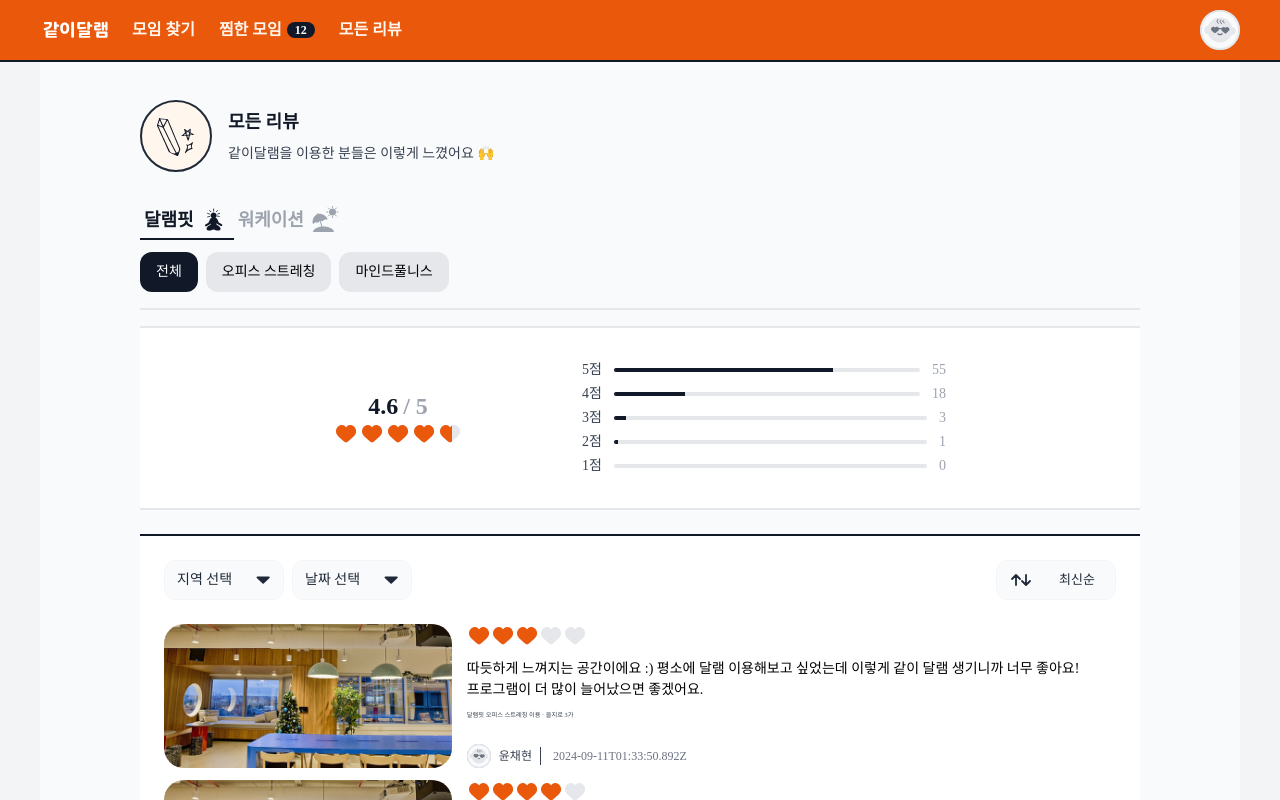
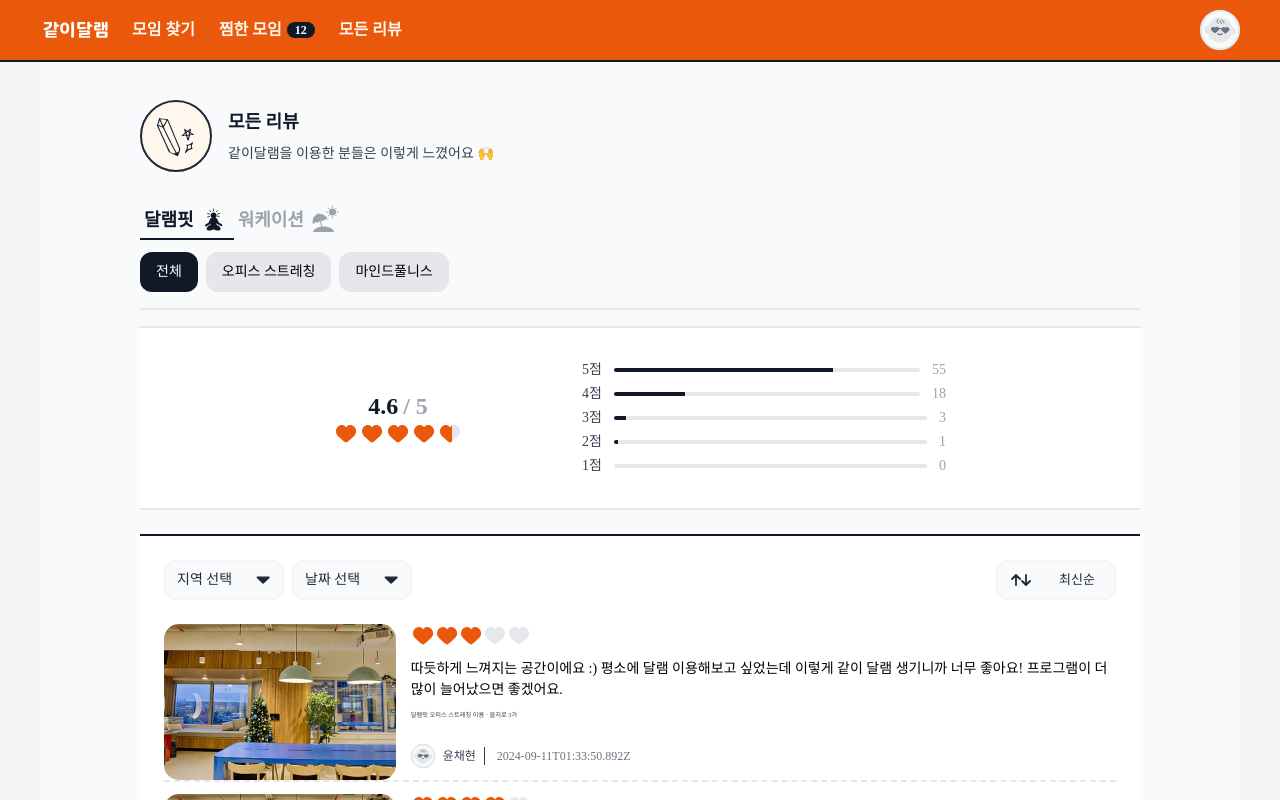
Before and after one commit to INtiful/SootheWithMe, a Next.js app: page /reviews in a window 1280 px wide. Shown: the top 800 px of the page. Built offline with nearby package versions, Linux system fonts and the light colour scheme; a web font is replaced by a local one.

Commit message:
[KAN-27] style: Review 컴포넌트 스타일 수정

```diff
--- a/src/app/components/Review/Review.tsx
+++ b/src/app/components/Review/Review.tsx
@@ -25,11 +25,11 @@ const Review = ({
   date,
 }: ReviewProps) => {
   return (
-    <div className='flex-col space-x-6 font-medium md:flex md:flex-row'>
+    <div className='flex-col space-x-6 border-b-2 border-dashed border-var-gray-200 font-medium md:flex md:flex-row'>
       {image_source ? (
-        <div className='relative h-[252px] w-full md:h-auto md:w-[378px]'>
+        <div className='relative h-156 w-312 md:w-280'>
           <Image
-            className='rounded-[20px] object-cover'
+            className='rounded-3xl object-cover'
             src={image_source}
             alt='review image'
             fill
```
